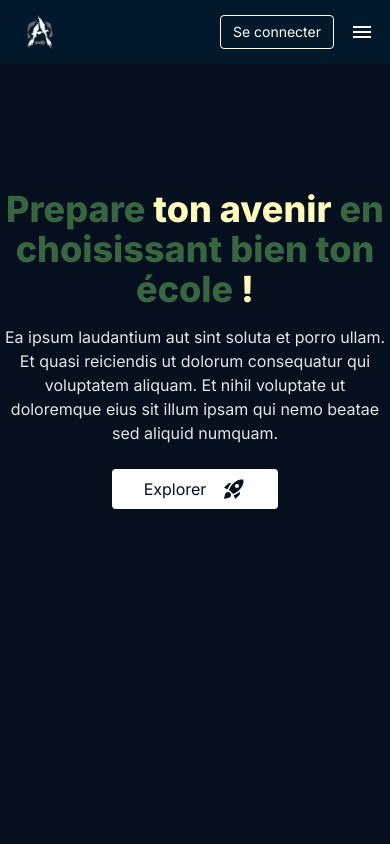
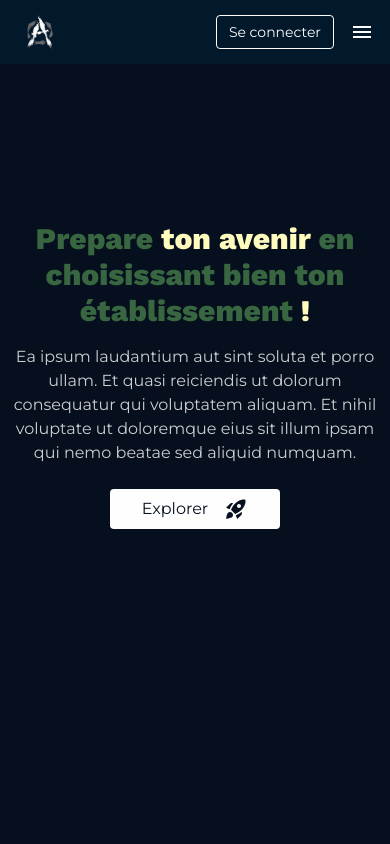
Before and after one commit to IsmaelAvotra/ny-hoaviko-front, a Next.js app: page / in a window 390 px wide. Shown: the top 844 px of the page. Built offline with nearby package versions, Linux system fonts and the light colour scheme.

Commit message:
IAN:Navbar,header design responsive

```diff
--- a/src/app/components/Header.tsx
+++ b/src/app/components/Header.tsx
@@ -1,22 +1,28 @@
 import Link from 'next/link'
 import React from 'react'
 import RocketLaunchIcon from '@mui/icons-material/RocketLaunch'
+import { Work_Sans } from 'next/font/google'
+
+const workSans = Work_Sans({ subsets: ['latin'] })
 
 const Header = () => {
   return (
-    <div className='w-full min-h-[60vh] mt-8 flex items-center justify-center flex-col'>
-      <h1 className='font-extrabold text-[#386641] text-4xl text-center mb-4'>
-        Prepare <span className='text-[#FFFBBD]'>ton avenir </span>
-        en choisissant bien ton école <span className='text-[#FFFBBD]'>!</span>
+    <div className='w-full min-h-[70vh] max-w-[1600px] mx-auto mt-4 sm:mt-8 flex items-center justify-center flex-col px-2 sm:px-8 xl:px-20'>
+      <h1
+        className={`font-extrabold ${workSans.className} text-green text-3xl sm:text-4xl xl:text-5xl text-center mb-4 lg:mb-6`}
+      >
+        Prepare <span className='text-yellow'>ton avenir </span>
+        en choisissant bien ton établissement{' '}
+        <span className='text-yellow'>!</span>
       </h1>
-      <p className='text-center text-base text-[#fefefe]/90 mb-6 px-1'>
+      <p className='text-center text-base text-white/80 mb-6 lg:mb-12 text-[15px] sm:text-[16px] sm:px-4 lg:px-8 max-w-[1000px] mx-auto'>
         Ea ipsum laudantium aut sint soluta et porro ullam. Et quasi reiciendis
         ut dolorum consequatur qui voluptatem aliquam. Et nihil voluptate ut
         doloremque eius sit illum ipsam qui nemo beatae sed aliquid numquam.
       </p>
       <Link
-        href={'/'}
-        className='bg-[#fefefe] text-[#050F1D] px-8 py-2 rounded flex items-center gap-4'
+        href={'/about'}
+        className=' bg-white text-black cursor-pointer px-8 sm:px-12 py-2 rounded flex items-center gap-4'
       >
         Explorer
         <RocketLaunchIcon />
--- a/src/app/layout.tsx
+++ b/src/app/layout.tsx
@@ -1,10 +1,10 @@
 import type { Metadata } from 'next'
-import { Inter, Work_Sans, Montserrat } from 'next/font/google'
+import { Montserrat } from 'next/font/google'
 import './globals.css'
-import Navbar from './layouts/Navbar'
-import Footer from './layouts/Footer'
+import Navbar from './layouts/navbar/Navbar'
+import Footer from './layouts/footer/Footer'
 
-const inter = Inter({ subsets: ['latin'] })
+const montserrat = Montserrat({ subsets: ['latin'] })
 
 export const metadata: Metadata = {
   title: 'Ny hoaviko App',
@@ -18,7 +18,7 @@ export default function RootLayout({
 }>) {
   return (
     <html lang='en'>
-      <body className={`${inter.className} bg-[#050F1D] text-[#fefefe]`}>
+      <body className={`${montserrat.className} bg-[#050F1D] text-[#fefefe]`}>
         <Navbar />
         {children}
         <Footer />
--- a/src/app/layouts/Navbar.tsx
+++ /dev/null
@@ -1,30 +0,0 @@
-import Image from 'next/image'
-import Link from 'next/link'
-import React from 'react'
-import MenuIcon from '@mui/icons-material/Menu'
-
-const Navbar = () => {
-  return (
-    <div className='bg-[#02182B] px-4 sm:px-6 py-2 flex items-center justify-between'>
-      <div className='logo w-[48px] sm:w-[56px] h-auto'>
-        <Image
-          src={'/logo-fictif.png'}
-          alt={'logo for ny hoaviko application'}
-          width={1000}
-          height={1000}
-        />
-      </div>
-      <div className='signbtn-menu flex items-center gap-4 sm:gap-6'>
-        <Link
-          href={'/'}
-          className=' border border-[#fefefe] text-[#fefefe] text-sm px-3 py-[6px] sm:py-2 rounded'
-        >
-          Se connecter
-        </Link>
-        <MenuIcon className='text-[28px] text-[#fefefe]' />
-      </div>
-    </div>
-  )
-}
-
-export default Navbar
--- /dev/null
+++ b/src/app/layouts/navbar/LinksInterface.tsx
@@ -0,0 +1,4 @@
+interface LinksInterface {
+  name: string
+  link: string
+}
--- /dev/null
+++ b/src/app/layouts/navbar/Navbar.tsx
@@ -0,0 +1,66 @@
+'use client'
+import Image from 'next/image'
+import Link from 'next/link'
+import React, { useState } from 'react'
+import MenuIcon from '@mui/icons-material/Menu'
+import CloseIcon from '@mui/icons-material/Close'
+
+const links: LinksInterface[] = [
+  { name: 'Home', link: '/' },
+  { name: 'Universities', link: '/' },
+  { name: 'Filières', link: '/' },
+  { name: 'About', link: '/about' },
+  { name: 'Contact', link: '/' },
+]
+
+const Navbar = () => {
+  const [menuOpen, setMenuOpen] = useState(false)
+  return (
+    <div className='bg-blackPurple z-[9999]'>
+      <div className='px-4 sm:px-6 lg:px-12 py-2 flex items-center justify-between max-w-[1800px] mx-auto'>
+        <div className='logo w-[48px] sm:w-[56px] h-auto'>
+          <Image
+            src={'/logo-fictif.png'}
+            alt={'logo for ny hoaviko application'}
+            width={1000}
+            height={1000}
+          />
+        </div>
+        <div className='nav z-20'>
+          <ul
+            className={`flex flex-col lg:flex-row gap-8 xl:gap-14 2xl:gap-16 pt-8 lg:pt-0 lg:items-center lg:gap-8 lg:pb-0 pb-12 absolute lg:static bg-blackPurple lg:z-auto z-[-1] left-0 w-full lg:w-auto lg:pl-0 pl-8 transition-all duration-500 ease-in ${
+              menuOpen ? 'top-16' : 'top-[-490px]'
+            }`}
+          >
+            {links.map((link) => (
+              <Link
+                key={link.name}
+                href={link.link}
+                className='md:text-lg text-white/90 hover:text-yellow duration-500 active:text-yellow focus:text-yellow'
+              >
+                {link.name}
+              </Link>
+            ))}
+          </ul>
+        </div>
+        <div className='signbtn-menu flex items-center gap-4 sm:gap-6'>
+          <Link
+            href={'/'}
+            className=' border border-white text-white hover:bg-white hover:text-black text-sm px-3 py-[6px] sm:py-2 rounded'
+          >
+            Se connecter
+          </Link>
+          <div onClick={() => setMenuOpen(!menuOpen)} className='lg:hidden'>
+            {menuOpen ? (
+              <CloseIcon className='text-[28px] text-red' />
+            ) : (
+              <MenuIcon className='text-[28px] text-white' />
+            )}
+          </div>
+        </div>
+      </div>
+    </div>
+  )
+}
+
+export default Navbar
--- a/tailwind.config.ts
+++ b/tailwind.config.ts
@@ -1,20 +1,22 @@
-import type { Config } from "tailwindcss";
+import type { Config } from 'tailwindcss'
 
 const config: Config = {
   content: [
-    "./src/pages/**/*.{js,ts,jsx,tsx,mdx}",
-    "./src/components/**/*.{js,ts,jsx,tsx,mdx}",
-    "./src/app/**/*.{js,ts,jsx,tsx,mdx}",
+    './src/pages/**/*.{js,ts,jsx,tsx,mdx}',
+    './src/components/**/*.{js,ts,jsx,tsx,mdx}',
+    './src/app/**/*.{js,ts,jsx,tsx,mdx}',
   ],
   theme: {
-    extend: {
-      backgroundImage: {
-        "gradient-radial": "radial-gradient(var(--tw-gradient-stops))",
-        "gradient-conic":
-          "conic-gradient(from 180deg at 50% 50%, var(--tw-gradient-stops))",
-      },
+    colors: {
+      white: '#FEFEFE',
+      yellow: '#FFFBBD',
+      black: '#050F1D',
+      green: '#386641',
+      blackPurple: '#02182B',
+      red: '#EE353E',
     },
+    extend: {},
   },
   plugins: [],
-};
-export default config;
+}
+export default config
```
Also changed, not shown: src/app/layouts/footer/Footer.tsx (renamed from src/app/layouts/Footer.tsx).
